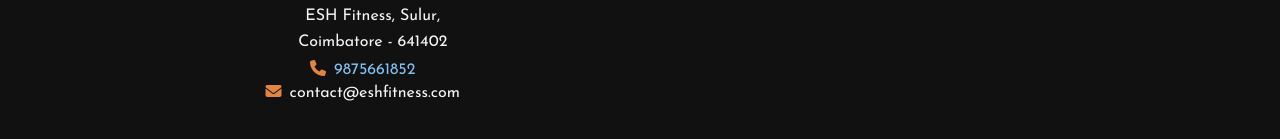
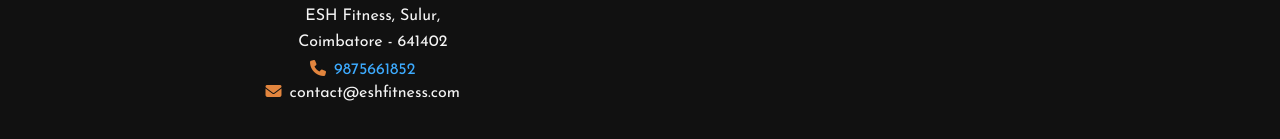
Before and after one commit to SmilinJasper/Gym-Website, a React (Create React App) app: page / in a window 1280 px wide. In both pictures the pointer is over the link "9875661852". Shown: the part 3120-3259 px from the top of the page. Built offline with nearby package versions, Linux system fonts and the light colour scheme.

Commit message:
change-footer-links-hover-color

```diff
--- a/src/components/footer.css
+++ b/src/components/footer.css
@@ -32,5 +32,5 @@
 }
 
 footer a:hover {
-    color: hsl(206, 76%, 72%);
+    color: hsl(206, 100%, 62%);
 }
```
